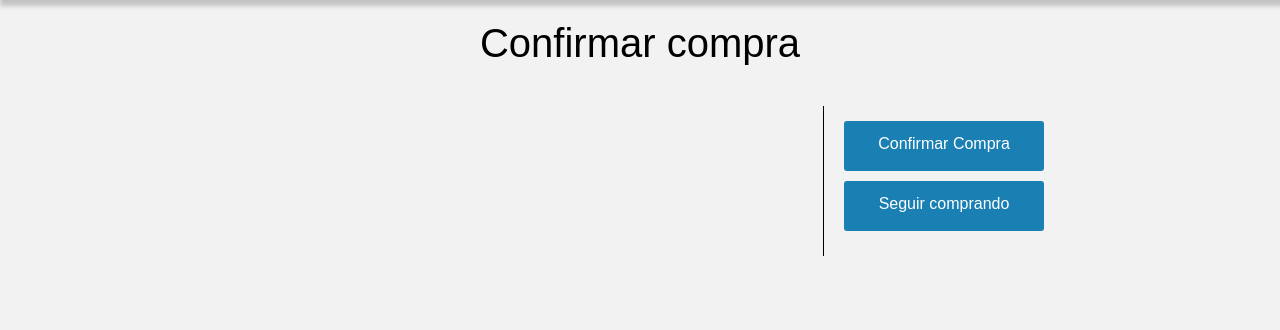
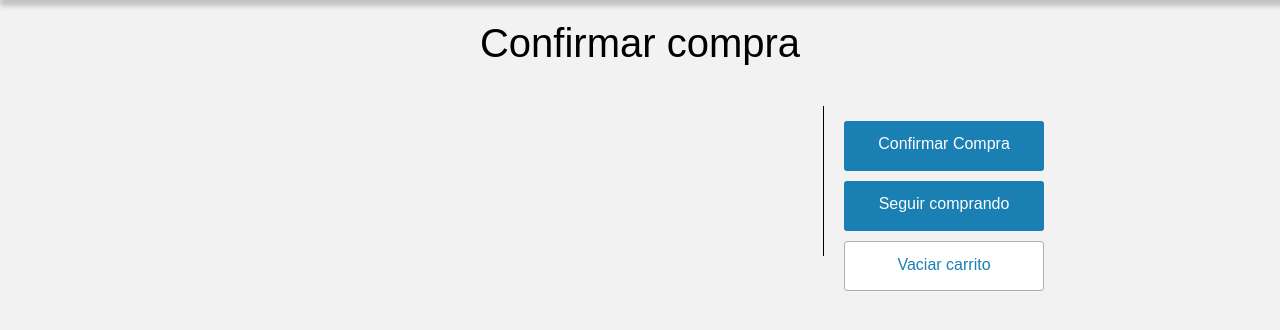
Before and after one commit to r-vudama/js-cotizador, a plain HTML site: page compra.html in a window 1280 px wide. Shown: the part 94-424 px from the top of the page. Drawn offline with Linux system fonts and the light colour scheme.

Commit message:
boton clear

```diff
--- a/compra.html
+++ b/compra.html
@@ -25,6 +25,7 @@
         <div class="contenedor__botones">
           <a href="#" class="boton">Confirmar Compra</a>
           <a href="index.html" class="boton">Seguir comprando</a>
+          <a href="#" id="botonVaciar">Vaciar carrito</a>
         </div>
       </div>
     </div>
--- a/compra.js
+++ b/compra.js
@@ -22,3 +22,9 @@ function agregarElementos(){
 }
 
 agregarElementos()
+
+const vaciarCarrito = document.querySelector('#botonVaciar');
+vaciarCarrito.addEventListener('click', function(){
+    listaJson.innerHTML = '';
+    localStorage.clear()
+})
--- a/main.js
+++ b/main.js
@@ -10,7 +10,7 @@ let bajos = document.querySelector('#bajo');
 let electricas = document.querySelector('#electrica');
 let acustica = document.querySelector('#acustica');
 
-bajos.addEventListener('click', function(){
+bajos.addEventListener('click', function(e){
 
     contenedorInstrumentos.innerHTML = '';
     instrumentos.filter(elem => elem.tipo == 'bajo').forEach((producto) => {
--- a/style.css
+++ b/style.css
@@ -252,3 +252,23 @@ h2{
     display: flex;
     flex-direction: column;
 }
+
+#botonVaciar{
+    display: inline-block;
+    padding: 15px;
+    margin: 0 20px;
+    text-align: center;
+    text-decoration: none;
+    line-height: 16px;
+    width: 200px;
+    height: 50px;
+    background: #fff;
+    color: #1a7fb3;
+    border: 1px solid rgb(175, 175, 175);
+    border-radius: 3px;
+    transition: .3s all ease;
+    font-family: "Oswald", sans-serif;
+    font-size: 16px;
+    margin-bottom: 10px;
+    cursor: pointer;
+}
```
